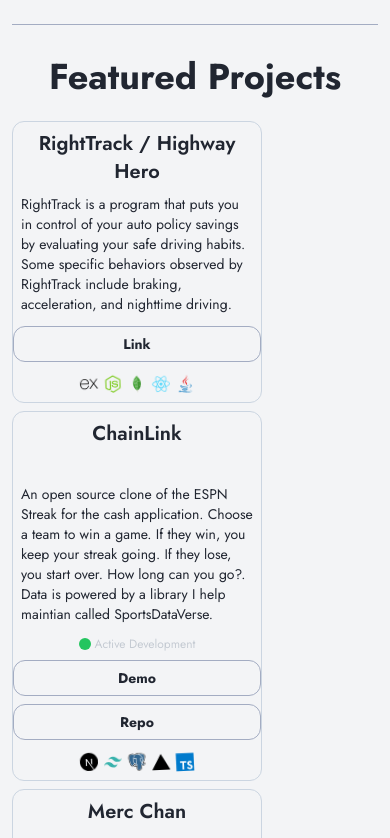
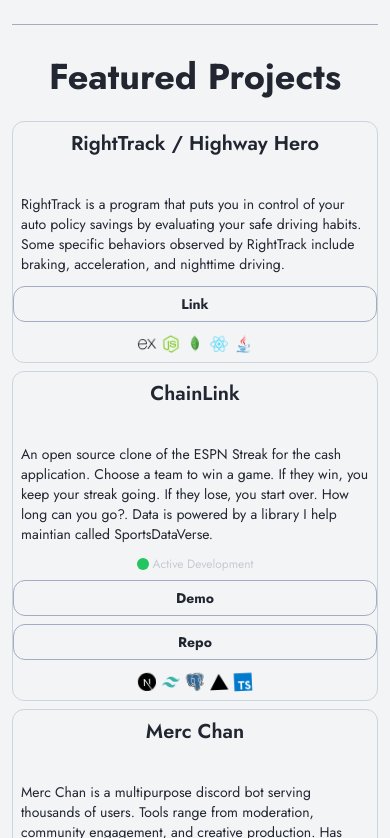
Before and after one commit to unmonk/weaverscott, a Next.js app: page / in a window 390 px wide. Shown: the part 866-1704 px from the top of the page. Built offline with nearby package versions, Linux system fonts and the light colour scheme.

Commit message:
mobile size fix

```diff
--- a/components/project.tsx
+++ b/components/project.tsx
@@ -13,7 +13,7 @@
   project: { name, description, techStack, demo, repo, external, live },
 }) => {
   return (
-    <div className="border w-[250px] hover:border-slate-400 border-slate-300  rounded-xl col-span-1 flex flex-col">
+    <div className="border w-full min-w-[250px] hover:border-slate-400 border-slate-300  rounded-xl col-span-1 flex flex-col">
       <div className="w-full h-16 overflow-ellipsis p-2">
         <h3 className="text-xl font-semibold">{name}</h3>
       </div>
```
